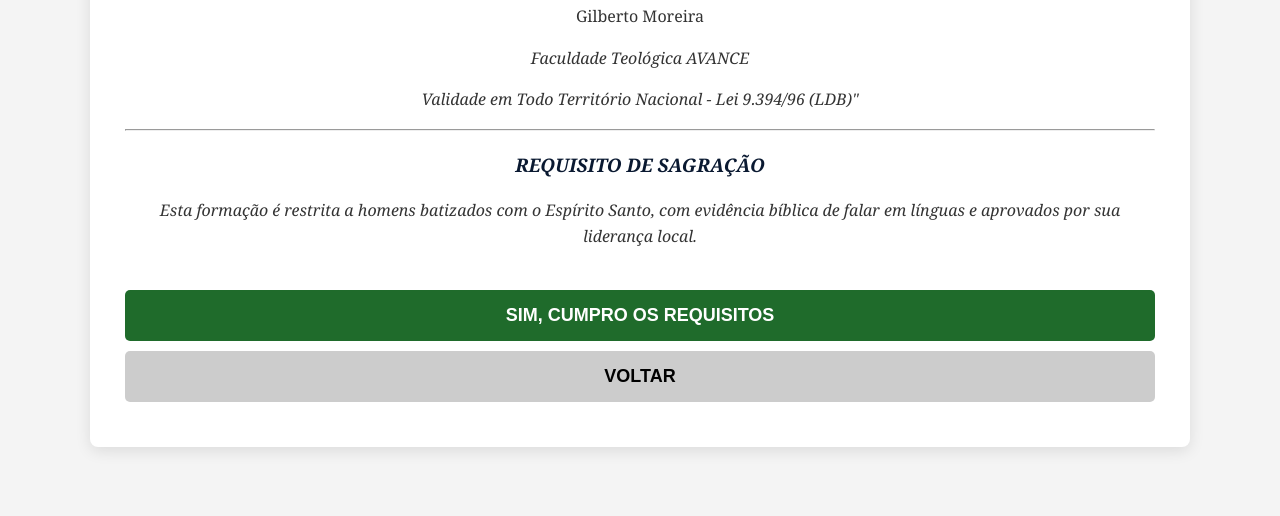
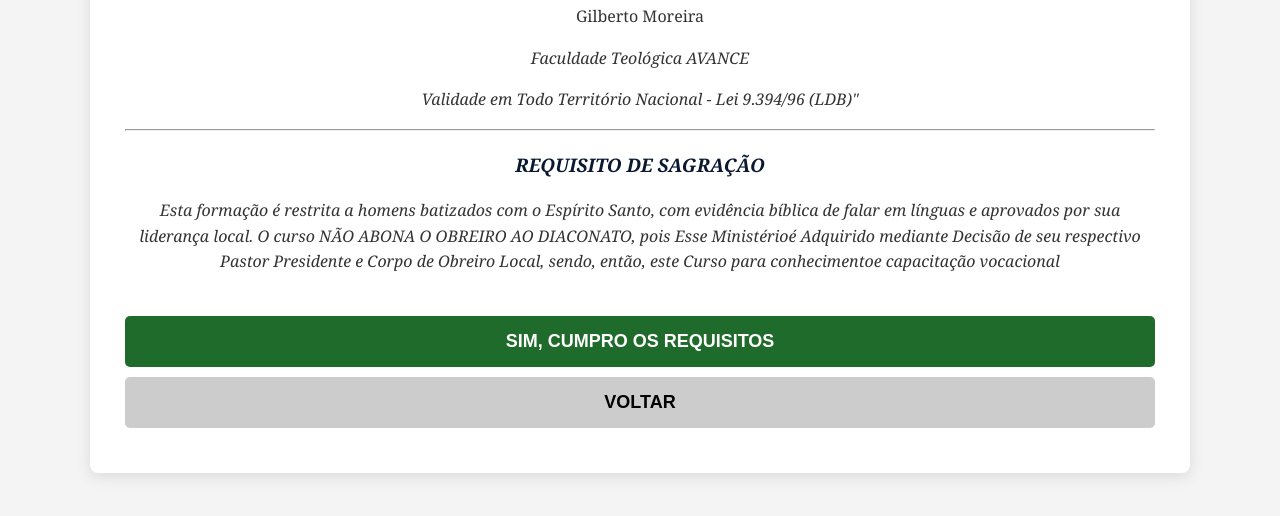
Before and after one commit to escolateologicavance-debug/Forma-o-de-Di-conos-, a plain HTML site: page index.html in a window 1280 px wide. Shown: the part 150-666 px from the top of the page. Drawn offline with nearby package versions, Linux system fonts and the light colour scheme.

Commit message:
Update index.html

```diff
--- a/index.html
+++ b/index.html
@@ -48,7 +48,7 @@
 <p>Validade em Todo Território Nacional - Lei 9.394/96 (LDB)"</i></p>
         <hr>
         <h3>REQUISITO DE SAGRAÇÃO</h3>
-        <p>Esta formação é restrita a homens batizados com o Espírito Santo, com evidência bíblica de falar em línguas e aprovados por sua liderança local.</p>
+        <p>Esta formação é restrita a homens batizados com o Espírito Santo, com evidência bíblica de falar em línguas e aprovados por sua liderança local. O curso NÃO ABONA O OBREIRO AO DIACONATO, pois Esse Ministérioé Adquirido mediante Decisão de seu respectivo Pastor Presidente e Corpo de Obreiro Local, sendo, então, este Curso para conhecimentoe capacitação vocacional</p>
         <button onclick="acessarMateria()" style="background: #1f6b2b; color: white;">SIM, CUMPRO OS REQUISITOS</button>
         <button onclick="window.location.href='3.html'" style="background: #ccc; margin-top: 10px;">VOLTAR</button>
     </div>
```
